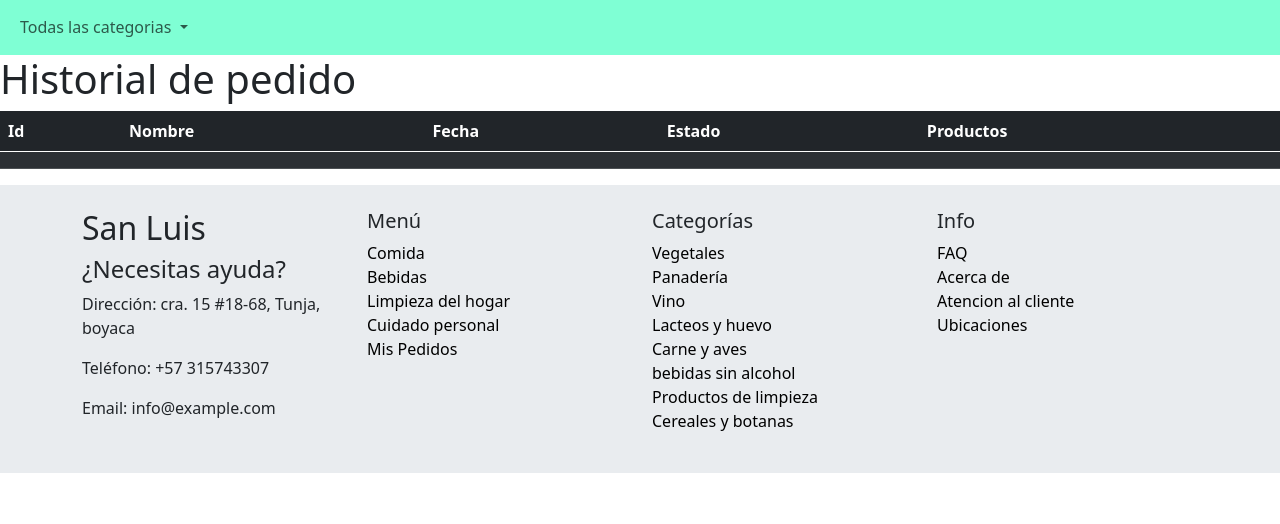
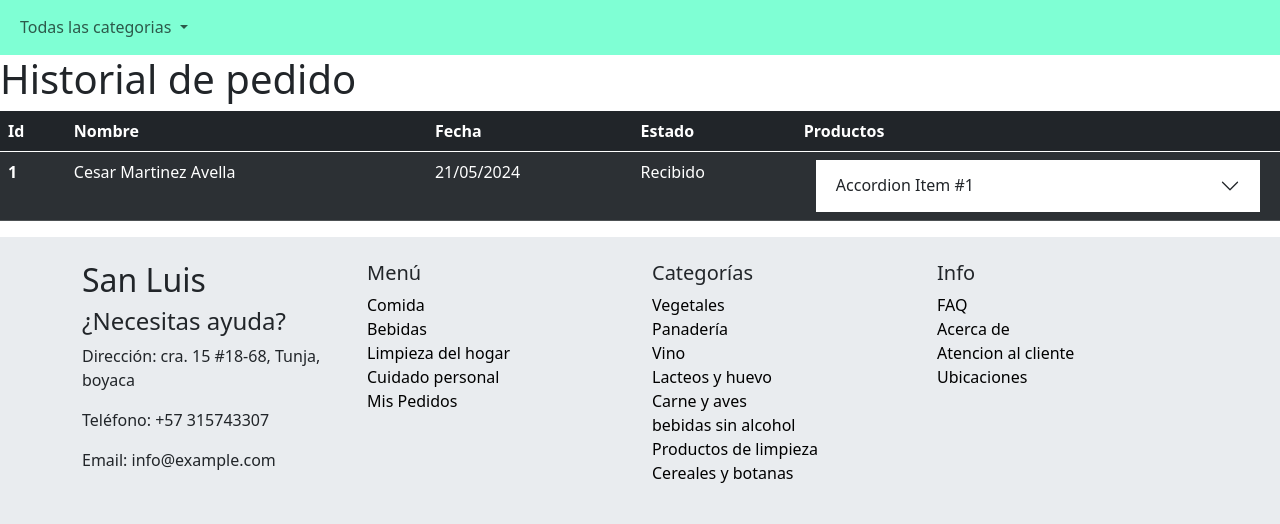
Before and after one commit to AlexHernande2/SanLuis, a PHP site: page /pedido.php in a window 1280 px wide. Shown: the part 131-655 px from the top of the page. Run offline with PHP 8.4, Linux system fonts and the light colour scheme; lists and menus that the app fills with data are empty.

Commit message:
Se agrego el apartado donde iran los producton en la interfaz de pedido

```diff
--- a/view/php/pedido.php
+++ b/view/php/pedido.php
@@ -17,7 +17,8 @@
     <meta charset="UTF-8">
     <meta name="viewport" content="width=device-width, initial-scale=1.0">
     <title>Pedido</title>
-    <link href="https://cdn.jsdelivr.net/npm/bootstrap@5.0.0-beta1/dist/css/bootstrap.min.css" rel="stylesheet" integrity="sha384-giJF6kkoqNQ00vy+HMDP7azOuL0xtbfIcaT9wjKHr8RbDVddVHyTfAAsrekwKmP1" crossorigin="anonymous">
+    <link href="https://cdn.jsdelivr.net/npm/bootstrap@5.0.0-beta1/dist/css/bootstrap.min.css" rel="stylesheet"
+        integrity="sha384-giJF6kkoqNQ00vy+HMDP7azOuL0xtbfIcaT9wjKHr8RbDVddVHyTfAAsrekwKmP1" crossorigin="anonymous">
     <link rel="stylesheet" href="../css/pedido.css">
 </head>
 
@@ -43,17 +44,40 @@
             <tbody>
                 <tr>
                     <!-- Id del pedido -->
-      <th scope="row"></th>
+                    <th scope="row">1</th>
                     <!-- Va el contenido, Nombre, Fecha, Estado y Productos-->
-      <td></td>
-      <td></td>
-      <td></td>
-      <td></td>
+                    <td>Cesar Martinez Avella </td>
+                    <td>21/05/2024</td>
+                    <td>Recibido</td>
+                    <td>
+
+                        <div class="container-sm"  >
+                            <div class="accordion  accordion-flush" id="accordionFlushExample" >
+                                <div class="accordion-item">
+                                    <h2 class="accordion-header">
+                                        <button class="accordion-button collapsed" type="button"
+                                            data-bs-toggle="collapse" data-bs-target="#flush-collapseOne"
+                                            aria-expanded="false" aria-controls="flush-collapseOne">
+                                            Accordion Item #1
+                                        </button>
+                                    </h2>
+                                    <div id="flush-collapseOne" class="accordion-collapse collapse"
+                                        data-bs-parent="#accordionFlushExample">
+                                        <div class="accordion-body">Placeholder content for this accordion, which is
+                                            intended to demonstrate the <code>.accordion-flush</code> </div>
+                                    </div>
+                                </div>
+                            </div>
+
+                        </div>
+
+                    </td>
                 </tr>
 
             </tbody>
 
         </table>
+
         <!--  -->
         <main>
             <div class="container" id="formularioDiv">
```
Lines whose indentation alone changed are shown as unchanged.
